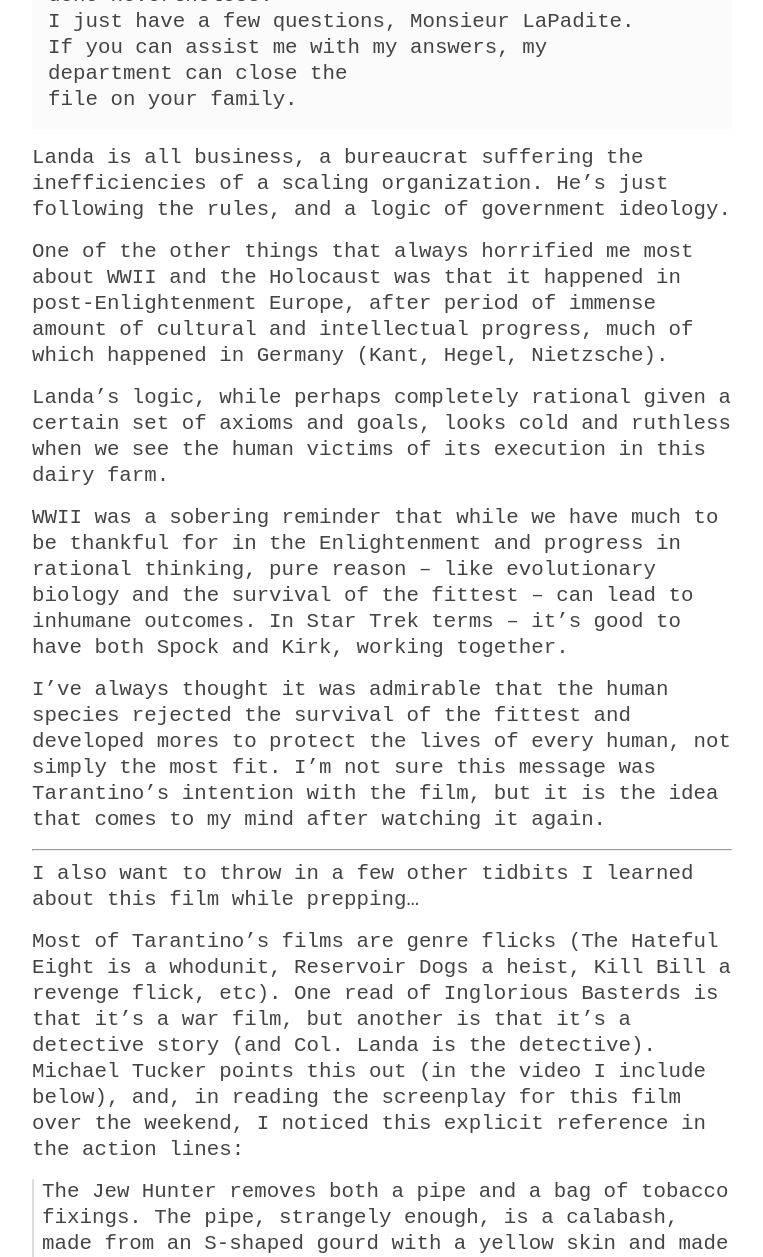
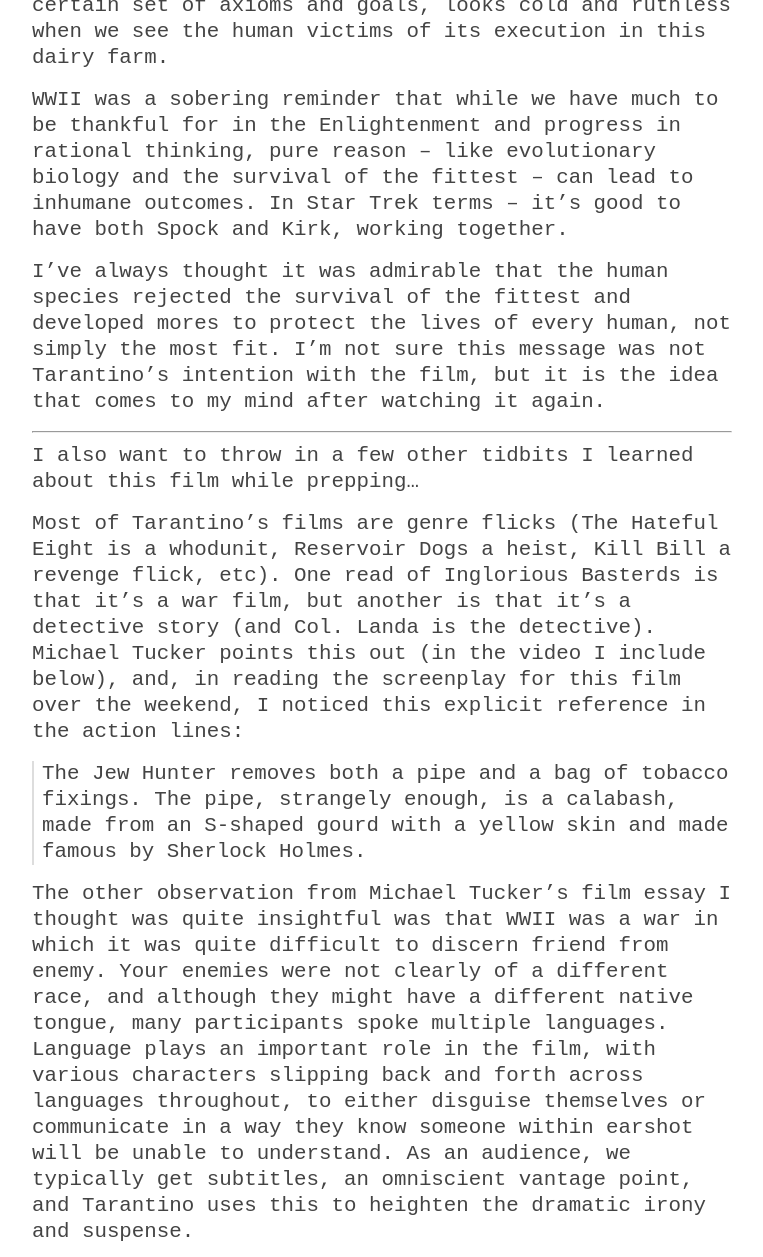
Before and after one commit to kortina/oakland-film-club-OLD, a Jekyll site: the page built from _posts/2018-10-02-film-club-8-inglorious-basterds.md, in a window 1280 px wide and 1400 px high, scrolled down 2336 px, cut to the strip 0-1257 px from the top of the window. Shown: the whole strip, without its empty margins (258-1021 px from the left). Built offline with Jekyll 4.4.1, drawn with Linux system fonts in a browser that asks for light colours.

Commit message:
fix typos

```diff
--- a/_posts/2018-10-02-film-club-8-inglorious-basterds.md
+++ b/_posts/2018-10-02-film-club-8-inglorious-basterds.md
@@ -10,7 +10,7 @@
 
 Per usual, I want to start with a short clip that I found while preparing for this week's edition. I went deep into some Tarantino interview rabbitholes over the weekend, and came across this spectacular clip from [Sleep with Me](https://g.co/kgs/vRPLae), a 1994 comedy with scenes authored by six different writers. Tarantino and Roger Avery wrote this scene about the homoerotic subtext of *Top Gun*:
 
-{% include embed.html url="https://www.youtube.com/embed/PRwud05YMHI" autoplay="0" %}
+{% include embed.html url="https://youtu.be/gSV35A1cQDM" autoplay="0" %}
 
 ***Post***
 
@@ -53,7 +53,7 @@
 
 WWII was a sobering reminder that while we have much to be thankful for in the Enlightenment and progress in rational thinking, pure reason -- like evolutionary biology and the survival of the fittest -- can lead to inhumane outcomes. In Star Trek terms -- it's good to have both Spock and Kirk, working together.
 
-I've always thought it was admirable that the human species rejected the survival of the fittest and developed mores to protect the lives of every human, not simply the most fit. I'm not sure this message was Tarantino's intention with the film, but it is the idea that comes to my mind after watching it again.
+I've always thought it was admirable that the human species rejected the survival of the fittest and developed mores to protect the lives of every human, not simply the most fit. I'm not sure this message was not Tarantino's intention with the film, but it is the idea that comes to my mind after watching it again.
 
 * * *
 
```
